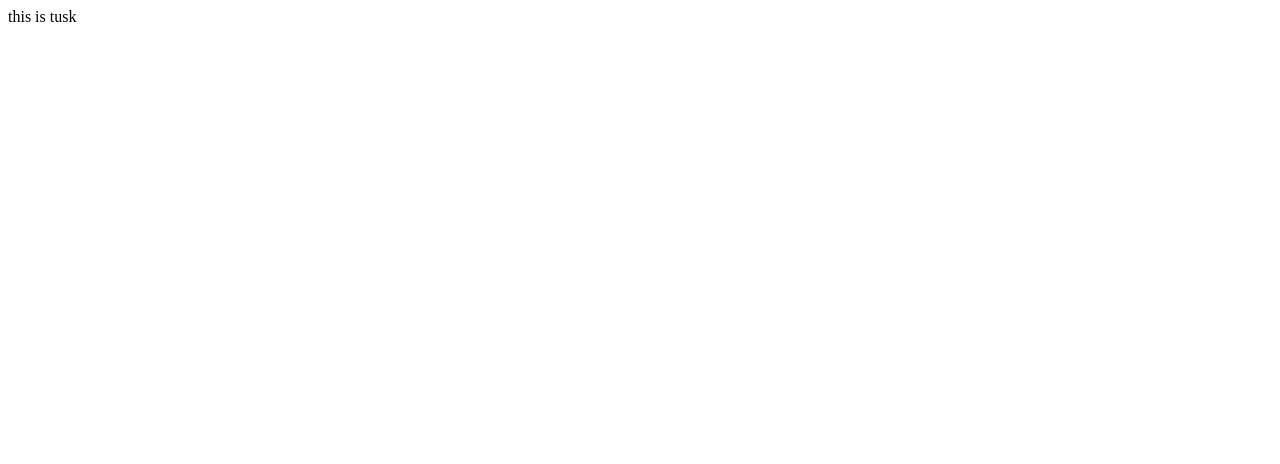
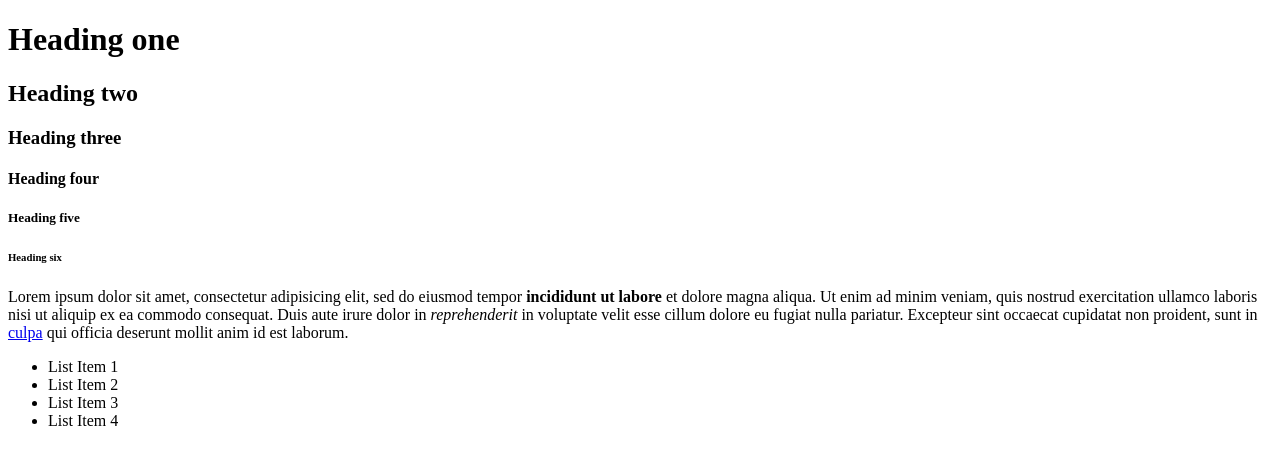
Before and after one commit to thomassontyler/tusk, a plain HTML site: page index.html in a window 1280 px wide. Drawn offline with Linux system fonts and the light colour scheme.

Commit message:
modified:   index.html

```diff
--- a/index.html
+++ b/index.html
@@ -1,9 +1,34 @@
 <!DOCTYPE html>
 <html>
-<head>
-	<title>Tusk</title>
-</head>
-<body>
-	this is tusk
-</body>
+	<head>
+		<title>HTML Cheat Sheet</title>
+	</head>
+	<body>
+		<!-- Headings -->
+		<h1>Heading one</h1>
+		<h2>Heading two</h2>
+		<h3>Heading three</h3>
+		<h4>Heading four</h4>
+		<h5>Heading five</h5>
+		<h6>Heading six</h6>
+
+		<!-- Paragraph -->
+		<p>
+		 	Lorem ipsum dolor sit amet, consectetur adipisicing elit, sed do eiusmod
+		 	tempor <strong>incididunt ut labore</strong> et dolore magna aliqua. Ut enim ad minim veniam,
+		 	quis nostrud exercitation ullamco laboris nisi ut aliquip ex ea commodo
+		 	consequat. Duis aute irure dolor in <em>reprehenderit</em> in voluptate velit esse
+		 	cillum dolore eu fugiat nulla pariatur. Excepteur sint occaecat cupidatat non
+		 	proident, sunt in <a href="http://google.com" target="_blank">culpa</a> qui officia deserunt mollit anim id est laborum.
+		</p>
+
+		<!-- Lists -->
+
+		<ul>
+			<li>List Item 1</li>
+			<li>List Item 2</li>
+			<li>List Item 3</li>
+			<li>List Item 4</li>
+		</ul>
+	</body>
 </html>
```
